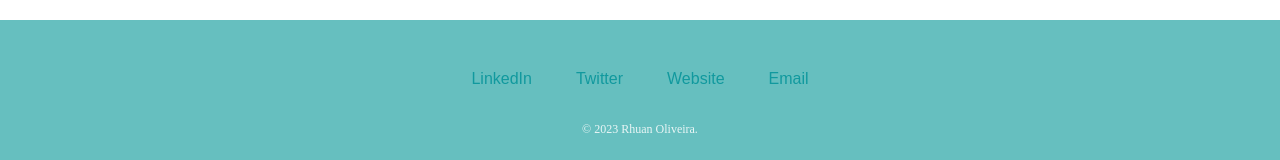
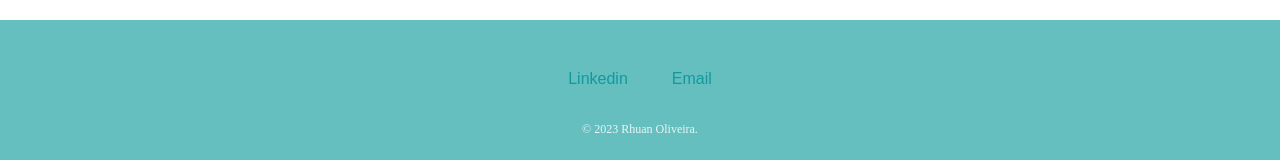
Before and after one commit to rhuoliveira/cv, a plain HTML site: page index.html in a window 1280 px wide. Shown: the part 2132-2292 px from the top of the page. Drawn offline with Linux system fonts and the light colour scheme.

Commit message:
Update index.html

```diff
--- a/index.html
+++ b/index.html
@@ -40,9 +40,7 @@
   <hr>
 
 <div class="bottom-container">
-  <a class="footer-link" href="https://www.linkedin.com/">LinkedIn</a>
-  <a class="footer-link" href="https://twitter.com/">Twitter</a>
-  <a class="footer-link" href="https://www.linkedin.com/in/rhuanpinheiro/">Website</a>
+  <a class="footer-link" href="https://www.linkedin.com/in/rhuanpinheiro/">Linkedin</a>
   <a class="footer-link" href="rhuanpinheiro50@gmail.com">Email</a>
   <p class="copyright">© 2023 Rhuan Oliveira.</p>
 </div>
```
